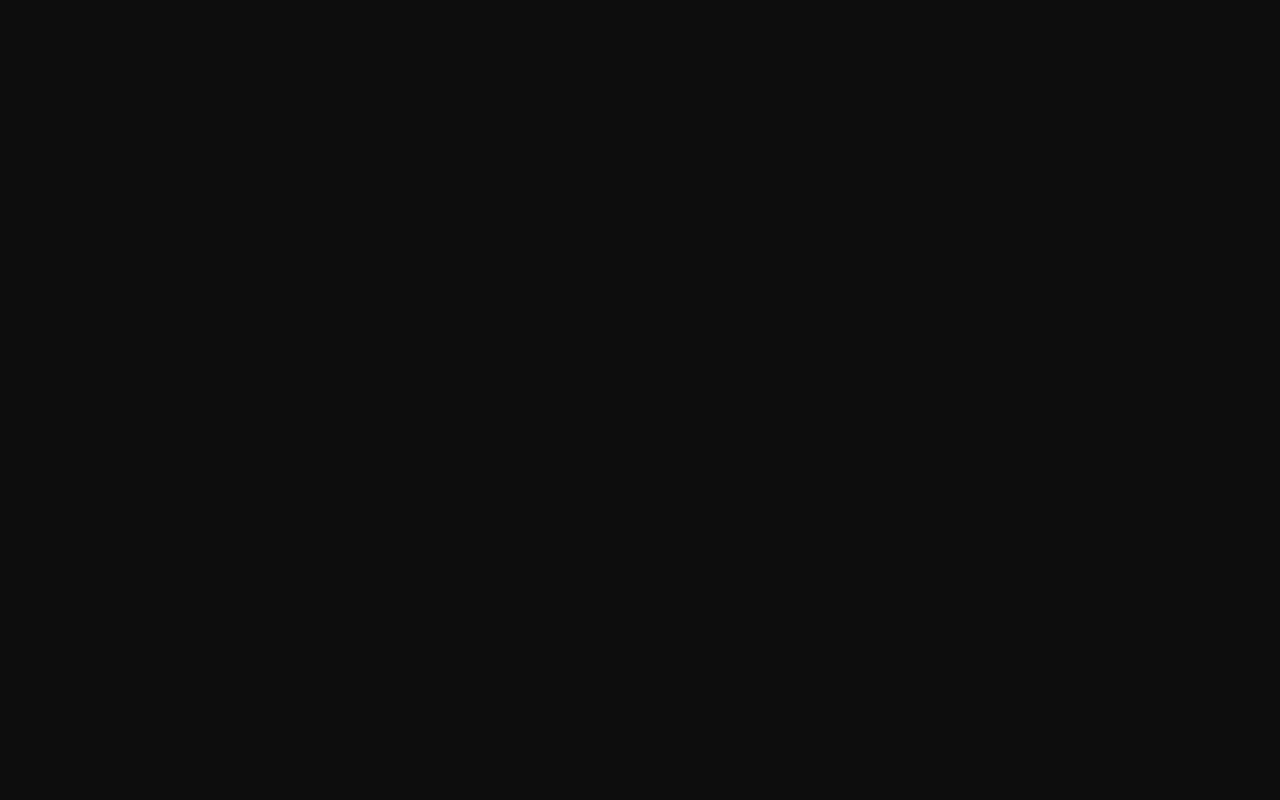
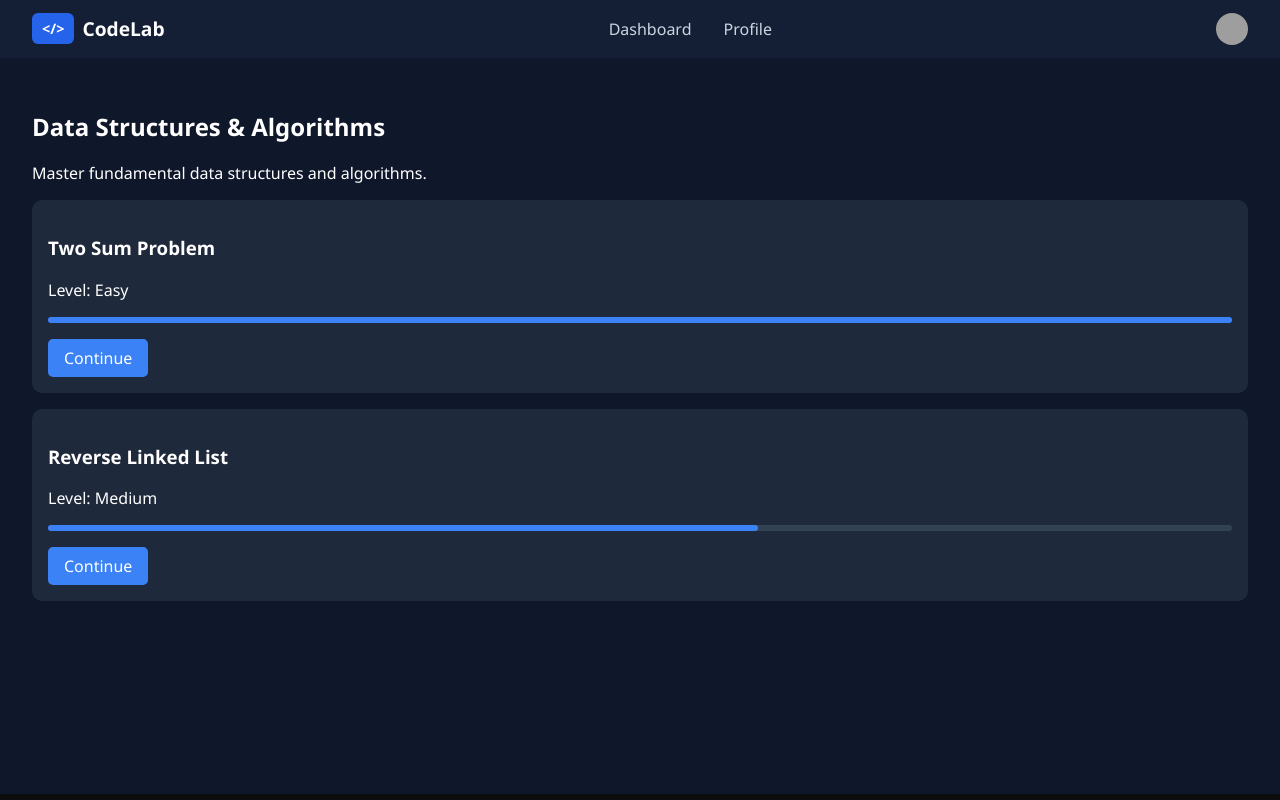
Before and after one commit to hasim34/codeLab, a React (Vite) app in the folder frontend/: page /dashboard/subject/1 in a window 1280 px wide. Before the commit this address had no page. Built offline with nearby package versions, Linux system fonts and the light colour scheme; grey boxes are pictures that could not be loaded.

Commit message:
added dashboard and routings

```diff
--- a/frontend/src/App.jsx
+++ b/frontend/src/App.jsx
@@ -3,6 +3,7 @@ import Login from "./components/login/Login";
 import Register from "./components/register/Register";
 import Layout from "./layouts/Layout";
 import Dashboard from "./components/dashboard/Dashboard";
+import Experiments from "./components/experiment/Experiments";
 import CodeEditor from "./components/codeEditor/CodeEditor";
 import Profile from "./components/profile/Profile";
 
@@ -15,7 +16,8 @@ function App() {
 
         <Route path="/dashboard" element={<Layout/>}>
           <Route index element={<Dashboard/>}/>
-          <Route path="editor" element={<CodeEditor/>}/>
+          <Route path="subject/:id" element={<Experiments/>}/>
+          <Route path="subject/:id/editor/:experimentId" element={<CodeEditor/>}/>
           <Route path="profile" element={<Profile/>}/>
         </Route>
       </Routes>
--- a/frontend/src/components/dashboard/Dashboard.jsx
+++ b/frontend/src/components/dashboard/Dashboard.jsx
@@ -1,5 +1,44 @@
-function Dashboard(){
+import "./dashboard.css";
+import "./SubjectCard.jsx";
+import SubjectCard from "./SubjectCard.jsx";
 
+function Dashboard() {
+  const subjects = [
+    {
+      id: 1,
+      title: "Data Structures & Algorithms Lab",
+      description: "Learn fundamental data structures and algorithms.",
+      completed: 8,
+      total: 15,
+    },
+    {
+      id: 2,
+      title: "Database Management Lab",
+      description: "Design and implement databases using SQL and NoSQL.",
+      completed: 6,
+      total: 12,
+    },
+  ];
+
+  return (
+    <div className="dashboard">
+      <h2>Welcome back, Name! 👋</h2>
+      <p>Continue your coding journey...</p>
+
+      <div className="subjects-grid">
+        {subjects.map((sub) => (
+          <SubjectCard
+            id={sub.id}
+            key={sub.id}
+            title={sub.title}
+            description={sub.description}
+            completed={sub.completed}
+            total={sub.total}
+          />
+        ))}
+      </div>
+    </div>
+  );
 }
 
 export default Dashboard;
--- /dev/null
+++ b/frontend/src/components/dashboard/SubjectCard.jsx
@@ -0,0 +1,20 @@
+import "./subjectcard.css";
+import { NavLink } from "react-router-dom";
+
+function SubjectCard({id, title, description, completed, total}){
+    const percentage = Math.round((completed / total) * 100);
+
+    return (
+        <div className="subject-card">
+            <h3>{title}</h3>
+            <p>{description}</p>
+            <div className="progress-bar">
+                <div className="progress-fill" style={{width: `${percentage}%`}}></div>
+            </div>
+            <p>{completed}/{total} completed ({percentage}%)</p>
+            <NavLink to={`/dashboard/subject/${id}`} className="open-btn">Open Subject</NavLink>
+        </div>
+    );
+}
+
+export default SubjectCard;
--- /dev/null
+++ b/frontend/src/components/dashboard/dashboard.css
@@ -0,0 +1,10 @@
+.dashboard {
+  padding: 2rem;
+  color: white;
+}
+
+.subjects-grid {
+  display: grid;
+  grid-template-columns: repeat(auto-fill, minmax(280px, 1fr));
+  gap: 1.5rem;
+}
--- /dev/null
+++ b/frontend/src/components/dashboard/subjectcard.css
@@ -0,0 +1,29 @@
+.subject-card {
+  background: #1e293b;
+  padding: 1.5rem;
+  border-radius: 10px;
+}
+
+.progress-bar {
+  background: #334155;
+  border-radius: 5px;
+  height: 8px;
+  margin: 10px 0;
+}
+
+.progress-fill {
+  background: #3b82f6;
+  height: 100%;
+  border-radius: 5px;
+}
+
+.open-btn {
+  margin-top: 10px;
+  padding: 0.5rem 1rem;
+  border: none;
+  background: #3b82f6;
+  text-decoration: none;
+  color: white;
+  border-radius: 5px;
+  cursor: pointer;
+}
--- /dev/null
+++ b/frontend/src/components/experiment/Experiments.jsx
@@ -0,0 +1,41 @@
+import "./experiments.css";
+import { useParams, NavLink } from "react-router-dom";
+
+function Experiments() {
+  const { id } = useParams();
+
+  const experiments = [
+    { id: 1, title: "Two Sum Problem", level: "Easy", progress: 100 },
+    { id: 2, title: "Reverse Linked List", level: "Medium", progress: 60 },
+  ];
+
+  return (
+    <div className="subject-page">
+      <h2>Data Structures & Algorithms </h2>
+      <p>Master fundamental data structures and algorithms.</p>
+
+      <div className="experiment-list">
+        {experiments.map((exp) => (
+          <div key={exp.id} className="experiment-card">
+            <h3>{exp.title}</h3>
+            <p>Level: {exp.level}</p>
+            <div className="progress-bar">
+              <div
+                className="progress-fill"
+                style={{ width: `${exp.progress}%` }}
+              ></div>
+            </div>
+            <NavLink
+              to={`/dashboard/subject/${id}/editor/${exp.id}`}
+              className="continue-btn"
+            >
+              Continue
+            </NavLink>
+          </div>
+        ))}
+      </div>
+    </div>
+  );
+}
+
+export default Experiments;
--- /dev/null
+++ b/frontend/src/components/experiment/experiments.css
@@ -0,0 +1,39 @@
+.subject-page {
+  padding: 2rem;
+  color: white;
+}
+
+.experiment-list {
+  display: flex;
+  flex-direction: column;
+  gap: 1rem;
+}
+
+.experiment-card {
+  background: #1e293b;
+  padding: 1rem;
+  border-radius: 10px;
+}
+
+.progress-bar {
+  background: #334155;
+  border-radius: 5px;
+  height: 6px;
+  margin: 8px 0;
+}
+
+.progress-fill {
+  background: #3b82f6;
+  height: 100%;
+  border-radius: 5px;
+}
+
+.continue-btn {
+  display: inline-block;
+  margin-top: 8px;
+  padding: 0.5rem 1rem;
+  border-radius: 5px;
+  background: #3b82f6;
+  color: white;
+  text-decoration: none;
+}
--- a/frontend/src/components/login/Login.jsx
+++ b/frontend/src/components/login/Login.jsx
@@ -1,5 +1,6 @@
 import React from 'react';
 import './login.css';
+import { NavLink } from 'react-router-dom';
 
 function Login() {
   return (
@@ -16,7 +17,8 @@ function Login() {
           placeholder="Password"
           className="login-input"
         />
-        <button type="submit" className="login-button">Login</button>
+        <NavLink to="/dashboard" className="login-button">Login</NavLink>
+        <p className="register-link">Don't have an account? <NavLink to="/register" className="register-link-button">Register</NavLink></p>
       </form>
     </div>
   );
--- a/frontend/src/components/login/login.css
+++ b/frontend/src/components/login/login.css
@@ -3,48 +3,77 @@
   justify-content: center;
   align-items: center;
   height: 100vh;
-  background-color: #000000; /* Changed to black */
+  background-color: #0f172a;
+  font-family: 'Inter', sans-serif;
 }
 
 .login-form {
-  background: #ffffff;
-  padding: 30px;
+  background: #1e293b;
+  padding: 32px;
   border-radius: 12px;
-  box-shadow: 0 4px 10px rgba(255, 255, 255, 0.1); /* Slight white glow */
-  width: 320px;
-  text-align: center;
+  box-shadow: 0 8px 20px rgba(0, 0, 0, 0.5);
+  width: 360px;
+  text-align: left;
+  color: #e2e8f0;
 }
 
 .login-title {
-  margin-bottom: 20px;
-  font-size: 24px;
-  font-weight: bold;
-  color: #ffffff; /* White text for visibility */
+  margin-bottom: 16px;
+  font-size: 22px;
+  font-weight: 700;
+  color: #f1f5f9;
 }
 
 .login-input {
   width: 100%;
   padding: 12px;
-  margin: 10px 0;
-  border: 1px solid #ccc;
+  margin: 12px 0;
+  background: #0f172a;
+  border: 1px solid #334155;
   border-radius: 8px;
   outline: none;
-  font-size: 16px;
+  font-size: 15px;
+  color: #f1f5f9;
+  transition: border-color 0.2s;
 }
 
 .login-button {
+  display: inline-block;
   width: 100%;
   padding: 12px;
-  background-color: #4cafef;
-  border: none;
-  color: white;
+  margin-top: 16px;
+  text-align: center;
+  background: #3b82f6;
+  color: #fff;
   font-size: 16px;
+  font-weight: 600;
+  text-decoration: none;
   border-radius: 8px;
   cursor: pointer;
-  margin-top: 10px;
-  transition: background 0.3s;
+  transition: background 0.3s ease, transform 0.1s ease;
 }
 
 .login-button:hover {
-  background-color: #45a0d9;
+  background: #2563eb;
 }
+
+.login-button:active {
+  transform: scale(0.98);
+}
+
+.register-link {
+  margin-top: 16px;
+  text-align: center;
+  font-size: 14px;
+  color: #94a3b8;
+}
+
+.register-link a {
+  color: #3b82f6;
+  text-decoration: none;
+  font-weight: 500;
+}
+
+.register-link a:hover {
+  text-decoration: underline;
+}
--- a/frontend/src/components/register/Register.jsx
+++ b/frontend/src/components/register/Register.jsx
@@ -1,10 +1,17 @@
 import React from 'react';
 import './register.css';
+import { useNavigate } from 'react-router-dom';
 
 function Register() {
+    const navigate = useNavigate();
+
+    const handleRegister = (e) => {
+        e.preventDefault();
+        navigate("/");
+    }
   return (
     <div className="register-container">
-      <form className="register-form">
+      <form className="register-form" onSubmit={handleRegister}>
         <h2 className="register-title">Create Account</h2>
 
         <input type="text" placeholder="Username" className="register-input" />
--- a/frontend/src/layouts/layout.css
+++ b/frontend/src/layouts/layout.css
@@ -1,8 +1,13 @@
+.content {
+  background: #0f172a;
+  min-height: 92vh;
+}
+
 .topbar {
   display: flex;
   justify-content: space-between;
   align-items: center;
-  background-color: #0f172a;
+  background-color: #141e34;
   padding: 0.8rem 2rem;
   color: #fff;
 }
```
Also changed, not shown: 1 other file (tests, documents, lock files or other folders).
